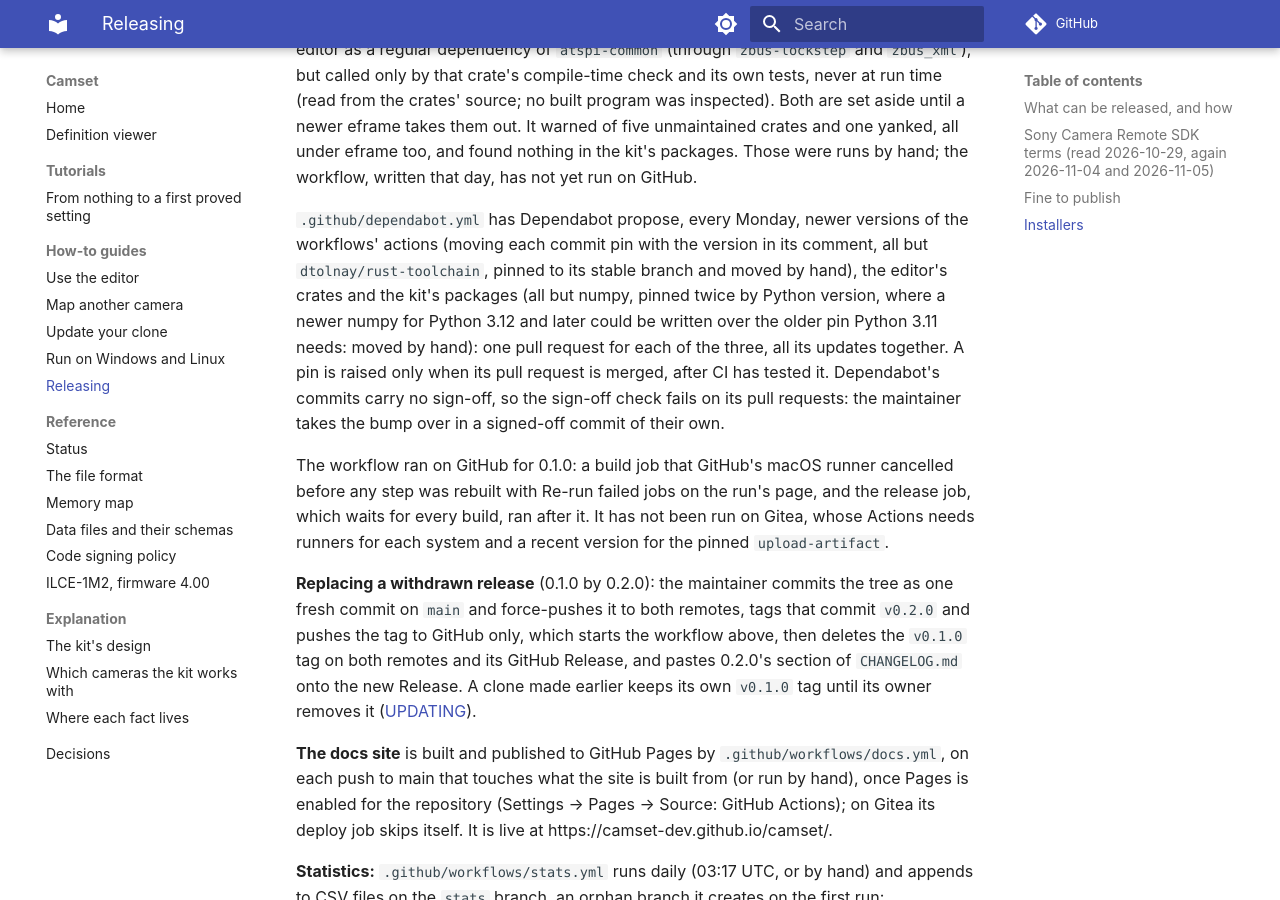
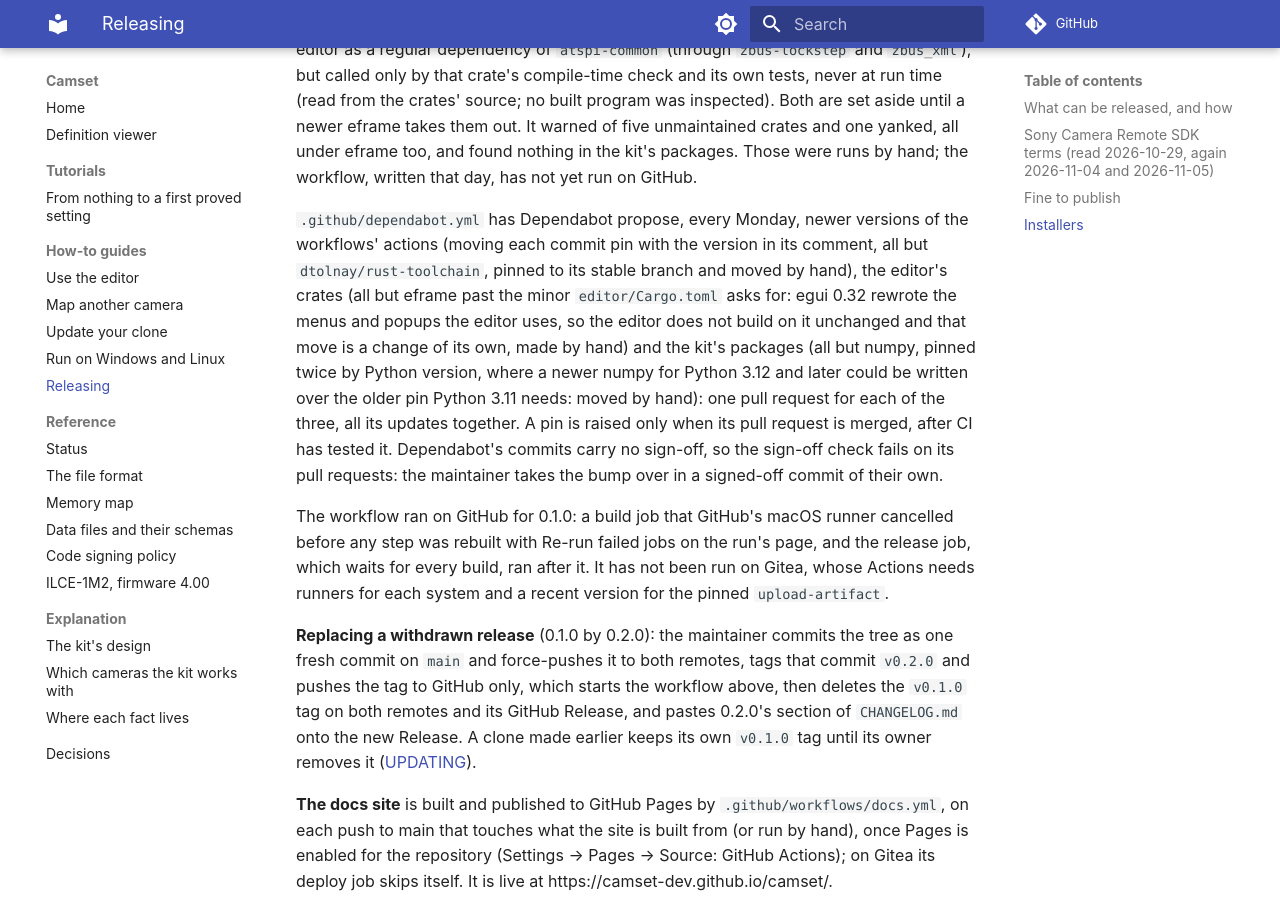
Before and after one commit to camset-dev/camset, an MkDocs documentation site: the page built from docs/RELEASING.md, in a window 1280 px wide and 900 px high, scrolled down 6267 px. Built offline with MkDocs 1.6.1 and Material for MkDocs 9.7.7, drawn with Linux system fonts in a browser that asks for light colours; comment, search, counter and statistics services are not loaded.

Commit message:
Dependabot leaves eframe at 0.31 until the editor is moved by hand
The other half of Dependabot's pull request #2: eframe 0.31.1 to 0.32.3,
the newest the editor's rust-version (1.85) allows, is not taken.

On it the editor does not build: Memory::close_popup now takes the
popup's id (pages/compare_view.rs, main_page.rs, mymenu.rs, where the
last is a ComboBox's own popup). With those three mended the 326 tests
pass, but clippy -D warnings refuses the 36 uses of what egui 0.32
deprecates in six files (Ui::close_menu, popup_below_widget, Memory's
popup methods, SelectableLabel), and its menus now close on any click
inside them by default, so each menu and picker needs looking at by
hand on the three systems. Underneath, wgpu 24 to 25, accesskit 0.17 to
0.19 and zbus 4 to 5. A migration of its own, not a bump; eframe 0.32.3
would not clear the quick-xml advisories either (zbus_xml 5.1.0 takes
quick-xml 0.38.4, still affected).

So .github/dependabot.yml ignores eframe from 0.32 on, with why and when
to lift it, and the grouped pull request no longer brings it back each
week; kit/tests/test_workflows.py holds the ignore's floor one minor
above editor/Cargo.toml's eframe, so raising eframe by hand fails the
test until the ignore is moved or taken out, and docs/RELEASING.md,
"Dependencies", names the exception beside numpy's and
rust-toolchain's.

Checked: the kit's tests on Python 3.11.15, ruff 0.17.4 over kit/,
kit/tools/build_docs.py --check --no-viewer, kit/tools/check_public.py
--all and zensical build --strict.

Signed-off-by: camset-dev <camset-dev@proton.me>

```diff
--- a/docs/RELEASING.md
+++ b/docs/RELEASING.md
@@ -129,7 +129,9 @@ not yet run on GitHub.
 
 `.github/dependabot.yml` has Dependabot propose, every Monday, newer versions of the workflows' actions (moving each
 commit pin with the version in its comment, all but `dtolnay/rust-toolchain`, pinned to its stable branch and moved
-by hand), the editor's crates and the kit's packages (all but numpy, pinned twice by Python version, where a newer
+by hand), the editor's crates (all but eframe past the minor `editor/Cargo.toml` asks for: egui 0.32 rewrote the
+menus and popups the editor uses, so the editor does not build on it unchanged and that move is a change of its own,
+made by hand) and the kit's packages (all but numpy, pinned twice by Python version, where a newer
 numpy for Python 3.12 and later could be written over the older pin Python 3.11 needs: moved by hand): one pull
 request for each of the three, all its updates together. A pin is raised only when its pull request is merged, after
 CI has tested it. Dependabot's commits carry no
```
Also changed, not shown: 2 other files.
